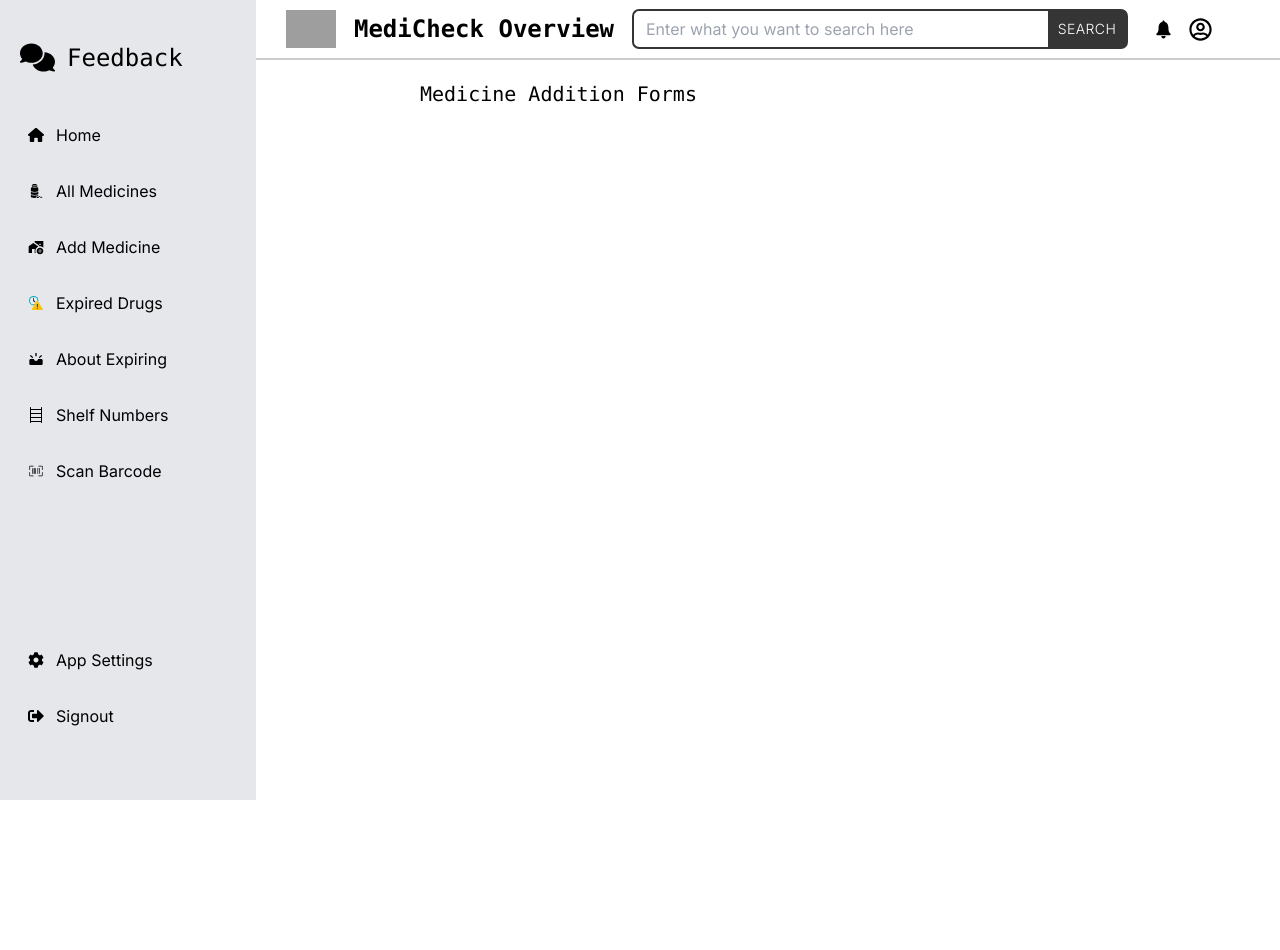
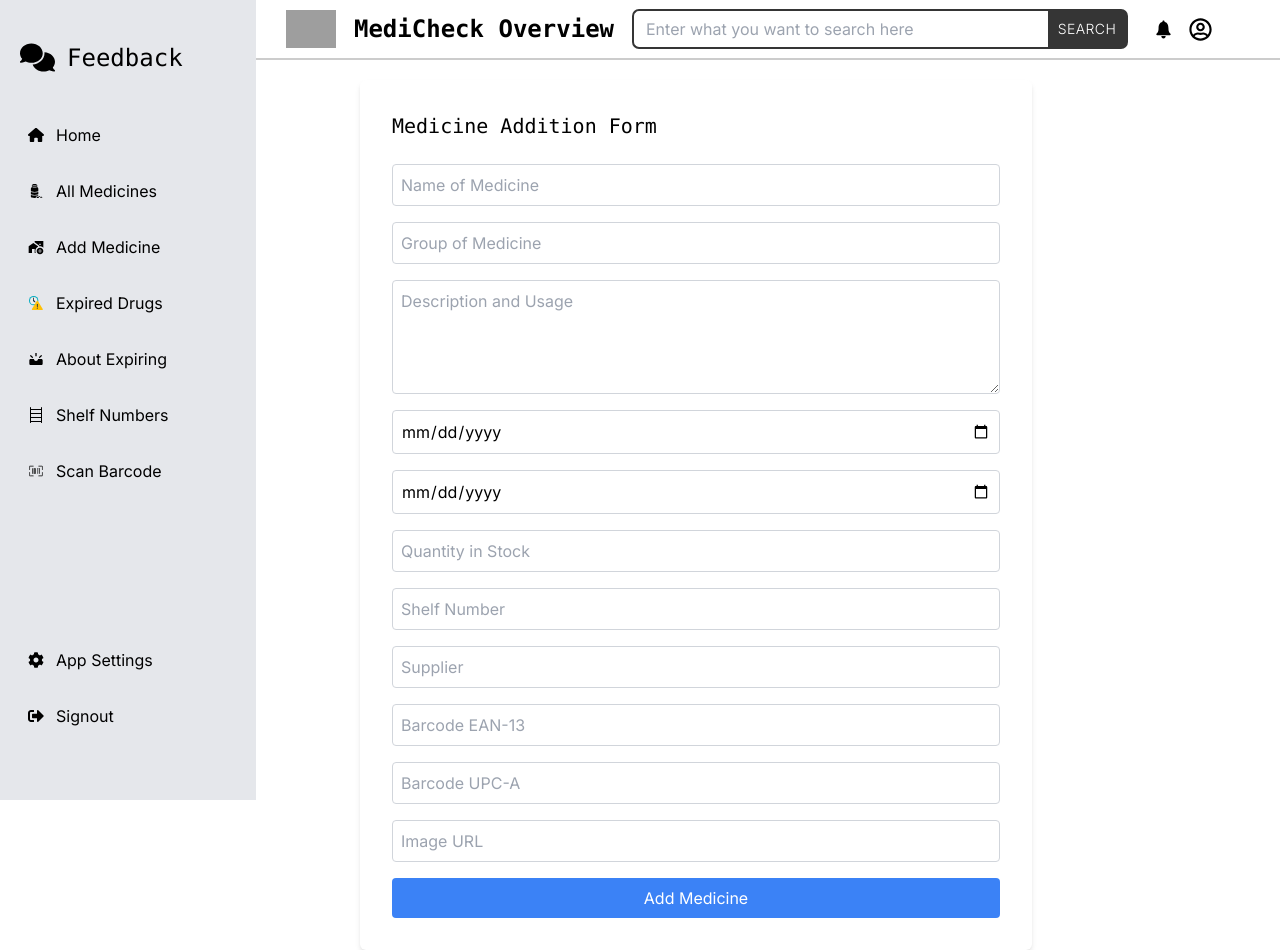
Before and after one commit to Jerry-Khobby/Medicine-shelf-life-checker, a Next.js app: page /addmedicine in a window 1280 px wide. Before the commit the page ends 880 px from the top, so only its background shows below. Built offline with nearby package versions, Linux system fonts and the light colour scheme; grey boxes are pictures that could not be loaded.

Commit message:
done with the addition Ui

```diff
--- a/package.json
+++ b/package.json
@@ -18,6 +18,7 @@
     "@mui/material-nextjs": "^5.15.11",
     "@mui/x-date-pickers": "^7.5.1",
     "date-fns": "^3.6.0",
+    "dayjs": "^1.11.11",
     "dynamsoft-camera-enhancer": "^4.0.3",
     "dynamsoft-javascript-barcode": "^9.6.42",
     "mongodb": "^6.6.2",
--- a/src/app/addmedicine/page.js
+++ b/src/app/addmedicine/page.js
@@ -4,7 +4,10 @@
 
 const AddMedicine = () => {
   return (
+    <div>
 <AddMedicineForms/>
+    </div>
+
     );
 }
 
--- a/src/components/addmedicine/form.jsx
+++ b/src/components/addmedicine/form.jsx
@@ -1,15 +1,13 @@
 "use client";
-import React,{useState} from 'react'
-import { TextField, Button, Grid, Container, Typography } from '@mui/material';
-
+import React, { useState } from 'react';
 
 const AddMedicineForms = () => {
   const [formData, setFormData] = useState({
     name: '',
     group: '',
     description: '',
-    manufacturingDate: null,
-    expirationDate: null,
+    manufacturingDate: '',
+    expirationDate: '',
     quantityInStock: '',
     shelfNumber: '',
     supplier: '',
@@ -18,43 +16,155 @@
     imageUrl: ''
   });
 
-  //handle change
-  const handleChange=(e)=>{
-    const {name,value}=e.target;
+  const [responseMessage, setResponseMessage] = useState(null);
+  const [responseType, setResponseType] = useState('success');
+
+  const handleChange = (e) => {
+    const { name, value } = e.target;
     setFormData({
       ...formData,
       [name]: value,
-    })
-  }
-
-  const handleDateChange = (name, date) => {
-    setFormData({
-      ...formData,
-      [name]: date,
     });
   };
 
-  // const handle Submit
-  const handleSubmit=()=>{
+  const handleSubmit = async (e) => {
     e.preventDefault();
-    console.log(formData);
-  }
+    try {
+      const response = await fetch('http://localhost:3000/api/addmedicine', {
+        method: 'POST',
+        headers: {
+          'Content-Type': 'application/json',
+        },
+        body: JSON.stringify(formData),
+      });
+      const result = await response.json();
+      if (response.ok) {
+        setResponseMessage('Medicine added successfully!');
+        setResponseType('success');
+        setFormData({name: '',group: '',description: '',manufacturingDate: '',expirationDate: '',quantityInStock: '',shelfNumber: '',supplier: '',barcodeEAN_13: '',barcodeUPC_A: '',imageUrl: ''});
+      } else {
+        setResponseMessage(result.error || 'Failed to add medicine');
+        setResponseType('error');
+      }
+    } catch (error) {
+      setResponseMessage('There was an error in submitting the form.');
+      setResponseType('error');
+    }
+  };
 
-  // const handleDate
   return (
-    <div className='min-h-screen mt-20'>
-        <Container className="px-5 lg:px-8 pb-2" maxWidth="sm">
-        <h3 className='font-normal font-mono text-xl '>Medicine Addition Forms</h3>
+    <div className="min-h-screen mt-20 flex items-center justify-center">
+      <div className="w-full max-w-2xl p-8 bg-white shadow-md rounded-md">
+        <h3 className="text-xl font-mono mb-6">Medicine Addition Form</h3>
+        {responseMessage && (
+          <div className={`p-4 mb-4 text-sm rounded ${responseType === 'success' ? 'bg-green-100 text-green-700' : 'bg-red-100 text-red-700'}`}>
+            {responseMessage}
+          </div>
+        )}
         <form onSubmit={handleSubmit}>
-          <Grid>
-
-          </Grid>
-
+          <div className="grid grid-cols-1 gap-4">
+            <input
+              type="text"
+              name="name"
+              value={formData.name}
+              onChange={handleChange}
+              placeholder="Name of Medicine"
+              required
+              className="w-full p-2 border border-gray-300 rounded"
+            />
+            <input
+              type="text"
+              name="group"
+              value={formData.group}
+              onChange={handleChange}
+              placeholder="Group of Medicine"
+              required
+              className="w-full p-2 border border-gray-300 rounded"
+            />
+            <textarea
+              name="description"
+              value={formData.description}
+              onChange={handleChange}
+              placeholder="Description and Usage"
+              rows="4"
+              required
+              className="w-full p-2 border border-gray-300 rounded"
+            ></textarea>
+            <input
+              type="date"
+              name="manufacturingDate"
+              value={formData.manufacturingDate}
+              onChange={handleChange}
+              required
+              className="w-full p-2 border border-gray-300 rounded"
+            />
+            <input
+              type="date"
+              name="expirationDate"
+              value={formData.expirationDate}
+              onChange={handleChange}
+              required
+              className="w-full p-2 border border-gray-300 rounded"
+            />
+            <input
+              type="number"
+              name="quantityInStock"
+              value={formData.quantityInStock}
+              onChange={handleChange}
+              placeholder="Quantity in Stock"
+              required
+              className="w-full p-2 border border-gray-300 rounded"
+            />
+            <input
+              type="text"
+              name="shelfNumber"
+              value={formData.shelfNumber}
+              onChange={handleChange}
+              placeholder="Shelf Number"
+              required
+              className="w-full p-2 border border-gray-300 rounded"
+            />
+            <input
+              type="text"
+              name="supplier"
+              value={formData.supplier}
+              onChange={handleChange}
+              placeholder="Supplier"
+              required
+              className="w-full p-2 border border-gray-300 rounded"
+            />
+            <input
+              type="text"
+              name="barcodeEAN_13"
+              value={formData.barcodeEAN_13}
+              onChange={handleChange}
+              placeholder="Barcode EAN-13"
+              className="w-full p-2 border border-gray-300 rounded"
+            />
+            <input
+              type="text"
+              name="barcodeUPC_A"
+              value={formData.barcodeUPC_A}
+              onChange={handleChange}
+              placeholder="Barcode UPC-A"
+              className="w-full p-2 border border-gray-300 rounded"
+            />
+            <input
+              type="text"
+              name="imageUrl"
+              value={formData.imageUrl}
+              onChange={handleChange}
+              placeholder="Image URL"
+              className="w-full p-2 border border-gray-300 rounded"
+            />
+            <button type="submit" className="w-full p-2 bg-blue-500 text-white rounded hover:bg-blue-600">
+              Add Medicine
+            </button>
+          </div>
         </form>
-      </Container>
-
+      </div>
     </div>
-   );
-}
+  );
+};
 
 export default AddMedicineForms;
```
Also changed, not shown: 1 other file (tests, documents, lock files or other folders).
